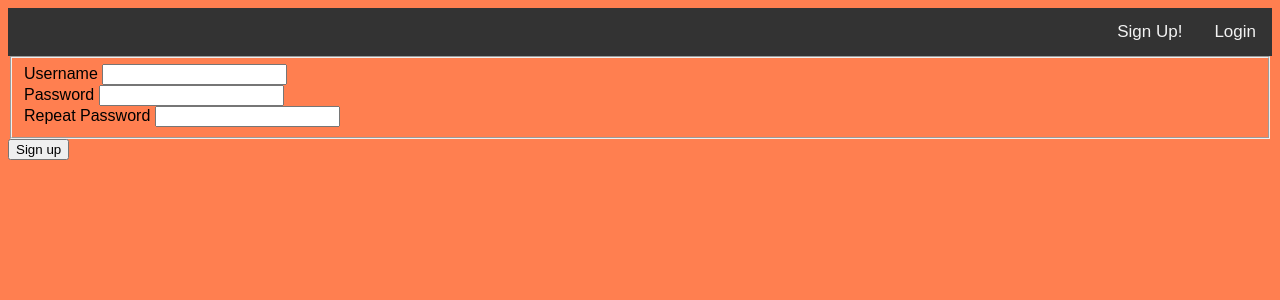
After one commit to shreshth12/SpotifyWithSpotipy, a Flask app: page /register in a window 1280 px wide. The commit adds this page. Shown: the top 300 px of the page. Run offline with Flask 2, Linux system fonts and the light colour scheme; parts of the project's set-up code (start-up, migrations or seed data) failed here and were passed over.

Commit message:
Reg and Login pages created and validation checks in place

```diff
--- a/application.py
+++ b/application.py
@@ -1,18 +1,31 @@
-from flask import Flask, render_template, url_for
+from flask import Flask, render_template, url_for, flash, redirect
 from get_artist import *
 import random
 import os
+from forms import registrationForm, loginForm
+
 app = Flask(__name__)
+app.config['SECRET_KEY'] = 'the random string'
 
-@app.route("/")
+@app.route("/", methods=['GET', 'POST'])
 def hello_world():
     #artists = [Justin, Weekend, Taylor]
     random_number = random.randint(0,2)
     return render_template('index.html', artists = artists, random_number = random_number)
 
-@app.route("/login")
+@app.route("/login", methods=['GET', 'POST'])
 def login_page():
+    # form = loginForm()
     return render_template('login.html')
+
+@app.route("/register", methods=['GET', 'POST'])
+def register_page():
+    form = registrationForm()
+
+    if form.validate_on_submit():
+        flash('Your account is now created!', 'success')
+        return redirect(url_for('login_page'))
+    return render_template('register.html', form = form)
 
 if __name__ == '__main__':
     app.run(debug = True, host="0.0.0.0")
--- /dev/null
+++ b/forms.py
@@ -0,0 +1,15 @@
+from flask_wtf import FlaskForm
+from wtforms import StringField
+from wtforms import StringField, PasswordField, SubmitField
+from wtforms.validators import DataRequired, Email, EqualTo, Length, ValidationError
+
+class registrationForm(FlaskForm):
+    username = StringField('Username', validators=[DataRequired(), Length(min = 2, max = 20)])
+    password = PasswordField('Password', validators=[DataRequired(), Length(min = 6, max = 12)])
+    repeat_password = PasswordField('Repeat Password', validators=[DataRequired(), EqualTo('password')])
+    submit = SubmitField('Sign up')
+
+class loginForm(FlaskForm):
+    username = StringField('Username', validators=[DataRequired(), Length(min = 2, max = 20)])
+    password = PasswordField('Password', validators=[DataRequired()])
+    submit = SubmitField('Log in')
--- a/templates/index.html
+++ b/templates/index.html
@@ -16,12 +16,23 @@
 <body>
 
     <div class="topnav">
-        <a href="#home">Login</a>
-        <a href="#news">Sign Up!</a>
+        <a href="{{ url_for('login_page') }}">Login</a>
+        <a href="{{ url_for('register_page') }}">Sign Up!</a>
     </div>
 
+    <div>
+        {% with messages = get_flashed_messages(with_categories = true) %}
+          {% if messages %}
+            {% for category, message in messages %}
+              <div class="alert alert-{{ category }}">
+                 {{ message }}
+              </div>
+            {% endfor %}
+          {% endif %}
+        {% endwith %}
+    </div>
 
-    {% block tracks %}
+    {% block content %}
     <div class="center">
 
         {% for track in artists[random_number][0] %}
@@ -60,6 +71,7 @@
 
         </div>
         {% endfor %}
+
     </div>
     {% endblock %}
 </body>
--- /dev/null
+++ b/templates/register.html
@@ -0,0 +1,51 @@
+{% extends "index.html" %}
+{% block content %}
+<form method="POST" action="">
+    {{ form.hidden_tag() }}
+    <fieldset>
+    <div>
+        {{ form.username.label }}
+            {% if form.username.errors %}
+                {{ form.username }}
+                    <div class="invalid-feedback">
+                        {% for error in form.username.errors %}
+                            <span> {{ error }}</span>
+                        {% endfor%}
+                    </div>
+            {% else %}
+                {{ form.username }}
+                {% endif %}
+    </div>
+
+    <div>
+        {{ form.password.label }}
+            {% if form.password.errors %}
+                {{ form.password }}
+                    <div class="invalid-feedback">
+                        {% for error in form.password.errors %}
+                            <span> {{ error }}</span>
+                        {% endfor%}
+                    </div>
+            {% else %}
+                {{ form.password }}
+                {% endif %}
+    </div>
+    <div>
+        {{ form.repeat_password.label }}
+            {% if form.repeat_password.errors %}
+                {{ form.repeat_password }}
+                    <div class="invalid-feedback">
+                        {% for error in form.repeat_password.errors %}
+                            <span> {{ error }}</span>
+                        {% endfor%}
+                    </div>
+            {% else %}
+                {{ form.repeat_password }}
+                {% endif %}
+    </div>
+    </fieldset>
+    <div>
+        {{ form.submit }}
+    </div>
+</form>
+{% endblock %}
```
Also changed, not shown: templates/login.html (+2 -14 lines), 1 other file.
